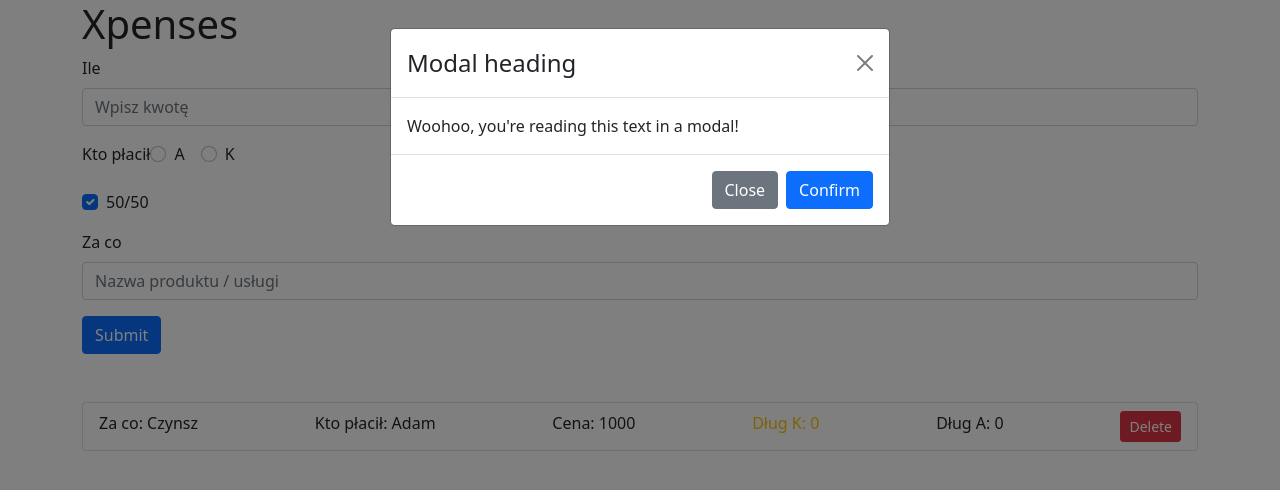
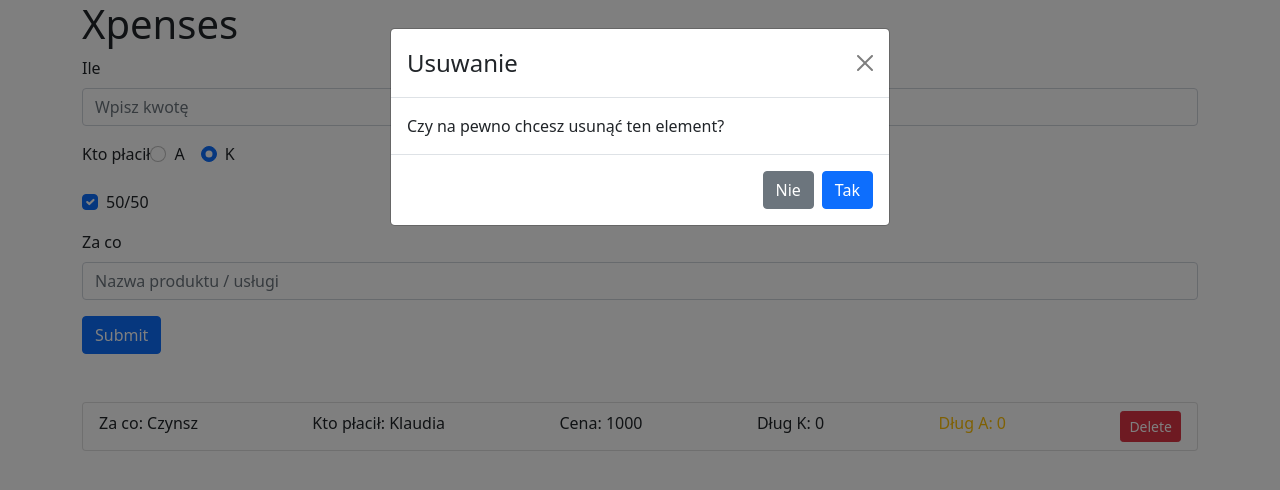
Before and after one commit to AdamKniec/xpenses, a React (Create React App) app: page / in a window 1280 px wide. Both pictures are taken after a click on the button "Delete". Shown: the top 490 px of the page. Built offline with nearby package versions, Linux system fonts and the light colour scheme.

Commit message:
some clean ups and improvements

```diff
--- a/src/AppReducer.ts
+++ b/src/AppReducer.ts
@@ -12,7 +12,6 @@ export const reducer = (
   },
   action: { type: string; payload: any }
 ) => {
-  console.log(action.payload);
   switch (action.type) {
     case "addNewItem": // small refactor below would be nice
       return {
--- a/src/components/App.tsx
+++ b/src/components/App.tsx
@@ -1,10 +1,10 @@
 import { Container } from "react-bootstrap";
 
-import ExpensesForm from "./Form";
-import { ModalWrapper as Modal } from "./Modal";
+import ExpensesForm from "./Form/Form";
+import { ModalWrapper as Modal } from "./Modal/Modal";
 
 import "bootstrap/dist/css/bootstrap.min.css";
-import List from "./List";
+import List from "./List/List";
 import { useReducer, useState } from "react";
 import { reducer } from "../AppReducer";
 
@@ -15,7 +15,7 @@ const initialState = {
         productOrService: "Czynsz",
         price: 1000,
         id: 1,
-        whoPaid: "Adam",
+        whoPaid: "Klaudia",
         hisShare: 0,
         herShare: 0,
         formBasicCheckbox: true,
@@ -30,9 +30,9 @@ function App() {
     productOrService: "",
     hisShare: 0,
     herShare: 0,
-    whoPaid: "",
+    whoPaid: "Klaudia",
   });
-  console.log(formValues);
+
   const [modalVisible, setModalVisible] = useState(false);
   const [state, dispatch] = useReducer(reducer, initialState);
   const [idToBeRemoved, setIdToBeRemoved] = useState<number>();
@@ -89,7 +89,7 @@ function App() {
         whoPaid,
       };
     };
-    console.log(prepareData(formValues));
+
     dispatch({ type: "addNewItem", payload: prepareData(formValues) }); // TODO not all values are necessary
   };
 
--- a/src/components/Form.tsx
+++ b/src/components/Form/Form.tsx
@@ -47,6 +47,7 @@ const ExpensesForm = (props: any) => {
             name="group1"
             type="radio"
             id="Klaudia"
+            checked={true}
             onChange={handleChange}
           />
         </Form.Group>
--- a/src/components/List.tsx
+++ b/src/components/List/List.tsx
@@ -2,37 +2,36 @@ import { Alert, Button, ListGroup } from "react-bootstrap";
 import { ListProps } from "./List.types";
 
 const List = (props: ListProps) => {
-  console.log(props);
+  const { setModalVisible, setIdToBeRemoved, data } = props;
   const handleDeleteClick = (id: number) => {
-    props.setModalVisible(true);
-    props.setIdToBeRemoved(id);
+    setModalVisible(true);
+    setIdToBeRemoved(id);
   };
   return (
     <ListGroup>
-      {props.data.length ? (
-        props.data.map((item) => {
-          console.log(item);
+      {data.length ? (
+        data.map((item) => {
+          const { productOrService, whoPaid, price, herShare, hisShare, id } =
+            item;
           return (
             <ListGroup.Item
               className="d-flex justify-content-between mb-4"
-              key={item.id}
+              key={id}
             >
-              <span>Za co: {item.productOrService}</span>
-              <span>Kto płacił: {item.whoPaid}</span>
-              <span>Cena: {item.price}</span>
-              <span className={`${item.whoPaid === "Adam" && "text-warning"}`}>
-                Dług K: {item.herShare}
+              <span>Za co: {productOrService}</span>
+              <span>Kto płacił: {whoPaid}</span>
+              <span>Cena: {price}</span>
+              <span className={`${whoPaid === "Adam" && "text-warning"}`}>
+                Dług K: {herShare}
               </span>
-              <span
-                className={`${item.whoPaid === "Klaudia" && "text-warning"}`}
-              >
-                Dług A: {item.hisShare}
+              <span className={`${whoPaid === "Klaudia" && "text-warning"}`}>
+                Dług A: {hisShare}
               </span>
               <Button
                 variant="danger"
                 className="pull-right"
                 size="sm"
-                onClick={() => handleDeleteClick(item.id)}
+                onClick={() => handleDeleteClick(id)}
               >
                 Delete
               </Button>{" "}
--- a/src/components/Modal.tsx
+++ b/src/components/Modal/Modal.tsx
@@ -7,18 +7,19 @@ interface ModalProps {
 }
 
 export const ModalWrapper = (props: ModalProps) => {
+  const { onHide, show, handleDeleteModalConfirm } = props;
   return (
-    <Modal show={props.show} onHide={props.onHide}>
+    <Modal show={show} onHide={onHide}>
       <Modal.Header closeButton>
-        <Modal.Title>Modal heading</Modal.Title>
+        <Modal.Title>Usuwanie</Modal.Title>
       </Modal.Header>
-      <Modal.Body>Woohoo, you're reading this text in a modal!</Modal.Body>
+      <Modal.Body>Czy na pewno chcesz usunąć ten element?</Modal.Body>
       <Modal.Footer>
-        <Button variant="secondary" onClick={props.onHide}>
-          Close
+        <Button variant="secondary" onClick={onHide}>
+          Nie
         </Button>
-        <Button variant="primary" onClick={props.handleDeleteModalConfirm}>
-          Confirm
+        <Button variant="primary" onClick={handleDeleteModalConfirm}>
+          Tak
         </Button>
       </Modal.Footer>
     </Modal>
```
Also changed, not shown: src/components/Form/Form.types.ts (renamed from src/components/Form.types.ts), src/components/List/List.types.ts (renamed from src/components/List.types.ts).
